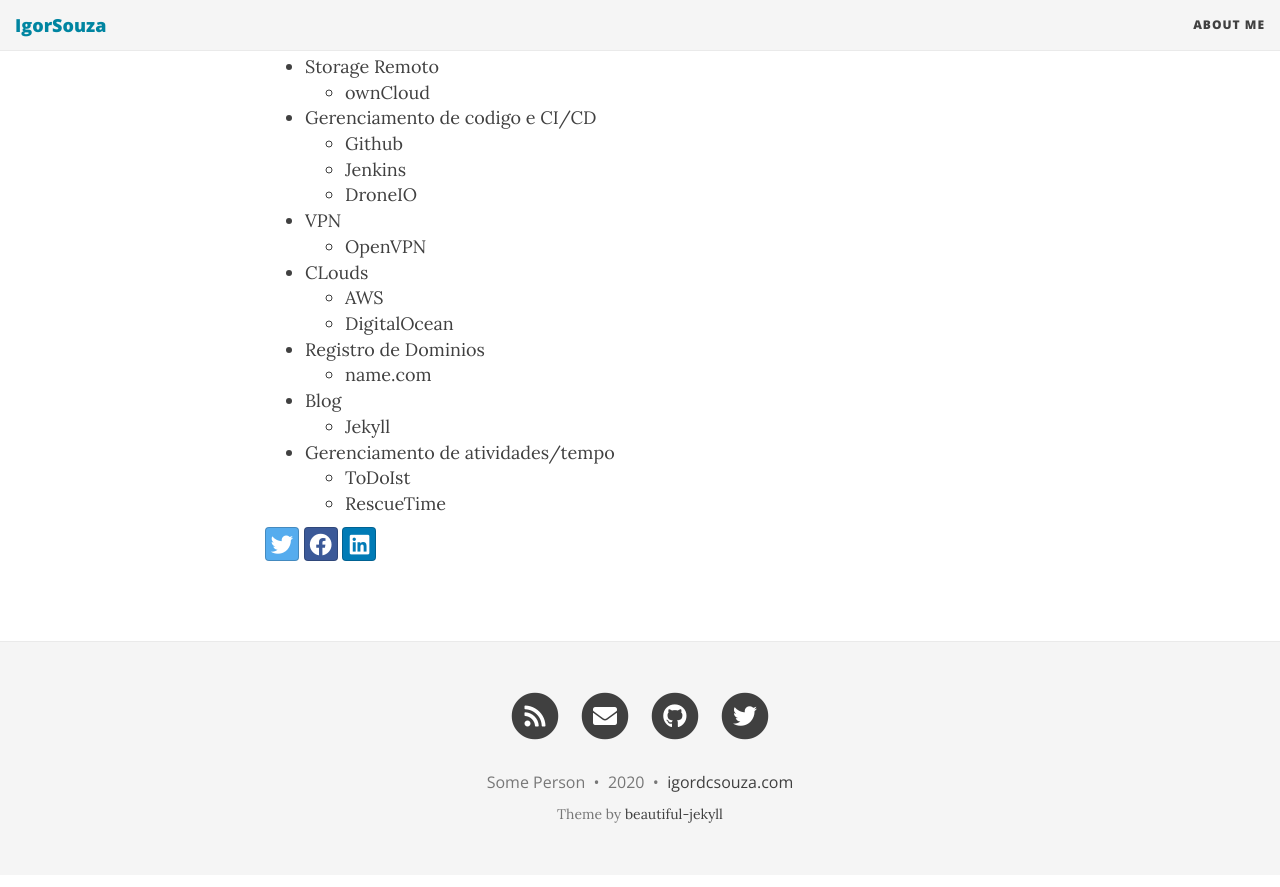
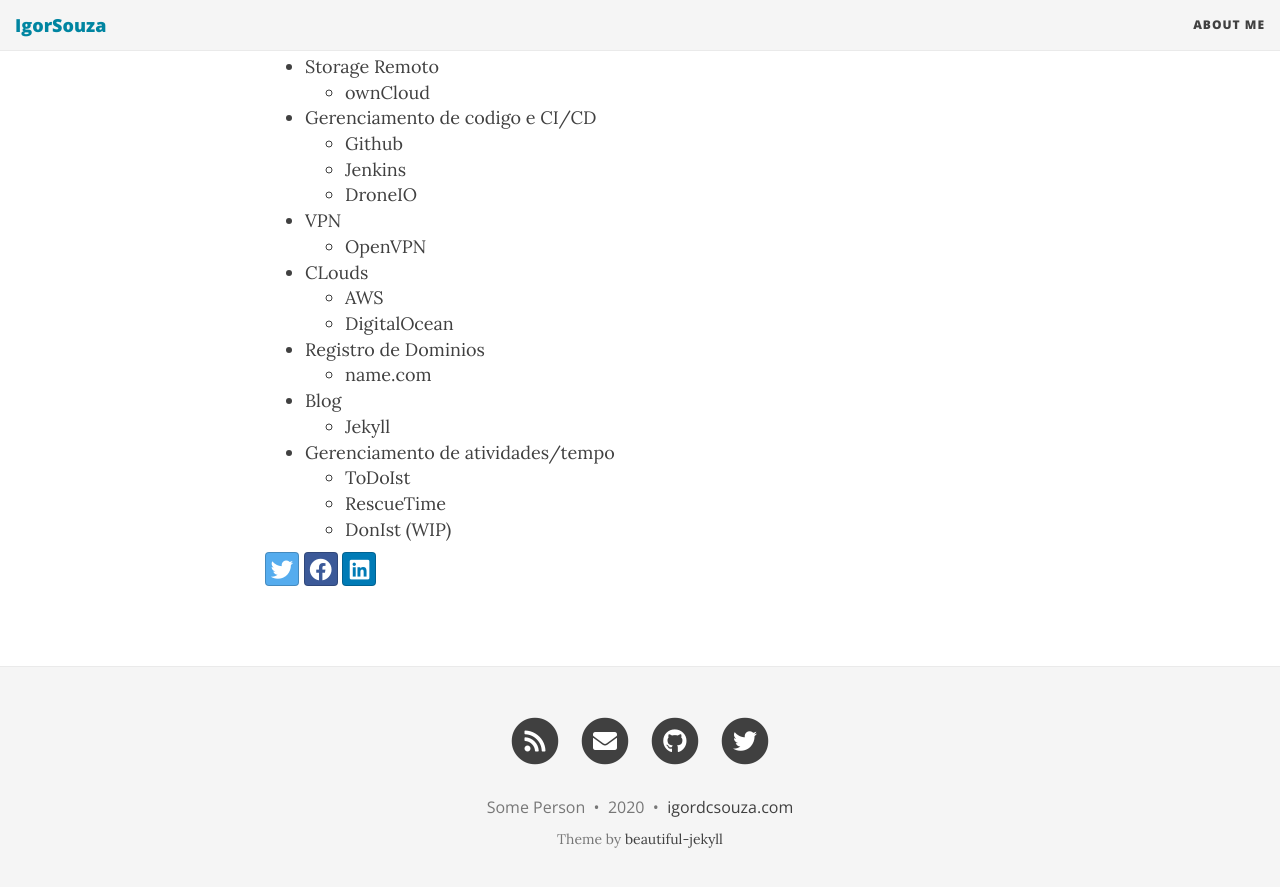
Before and after one commit to igordcsouza/igordcsouza.github.io, a Jekyll site: the page built from _posts/2020-04-16-my-tool-kit-first-tri-2020.md, in a window 1280 px wide and 900 px high, scrolled down 2273 px. Shown: the top 887 px of the window. Built offline with Jekyll 4.4.1, drawn with Linux system fonts in a browser that asks for light colours; nearby versions of some CDN libraries.

Commit message:
update post

```diff
--- a/_posts/2020-04-16-my-tool-kit-first-tri-2020.md
+++ b/_posts/2020-04-16-my-tool-kit-first-tri-2020.md
@@ -96,3 +96,4 @@ Ta rolando uma thread no Twitter sobre isso e o Guto Carvalho fez um [post](http
 * Gerenciamento de atividades/tempo
   * ToDoIst
   * RescueTime
+  * DonIst (WIP)
```
